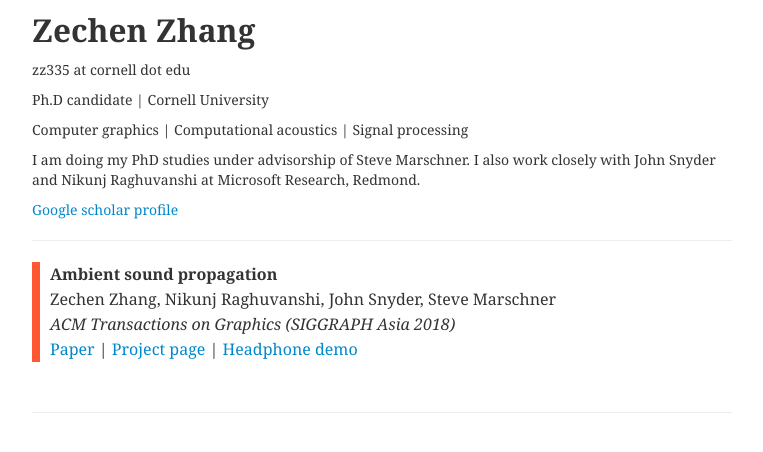
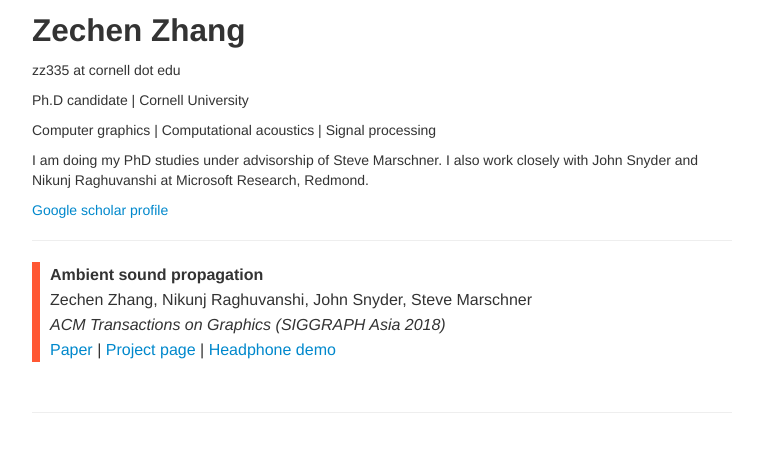
Before and after one commit to ZechenZ/zechenz.github.com, a Jekyll site: the page built from index.md, in a window 1280 px wide. Shown: the top 452 px of the page, without its empty margins (258-1021 px from the left). Built offline with Jekyll 4.4.1, drawn with Linux system fonts in a browser that asks for light colours; our own code applies the rules of GitHub Pages for plain Markdown files.

Commit message:
switch to Franklin Gothic Medium

```diff
--- a/assets/themes/twitter/css/kbroman.css
+++ b/assets/themes/twitter/css/kbroman.css
@@ -1,5 +1,5 @@
 body {
-  font-family: Georgia, 'Times New Roman', Times, serif;
+  font-family: 'Franklin Gothic Medium', 'Arial Narrow', Arial, sans-serif
 }
 
 code {
--- a/assets/themes/twitter/css/style.css
+++ b/assets/themes/twitter/css/style.css
@@ -1,5 +1,5 @@
 body {
-  font-family: Georgia, 'Times New Roman', Times, serif;
+  font-family: 'Franklin Gothic Medium', 'Arial Narrow', Arial, sans-serif;
 }
 
 /* Custom container */
```
